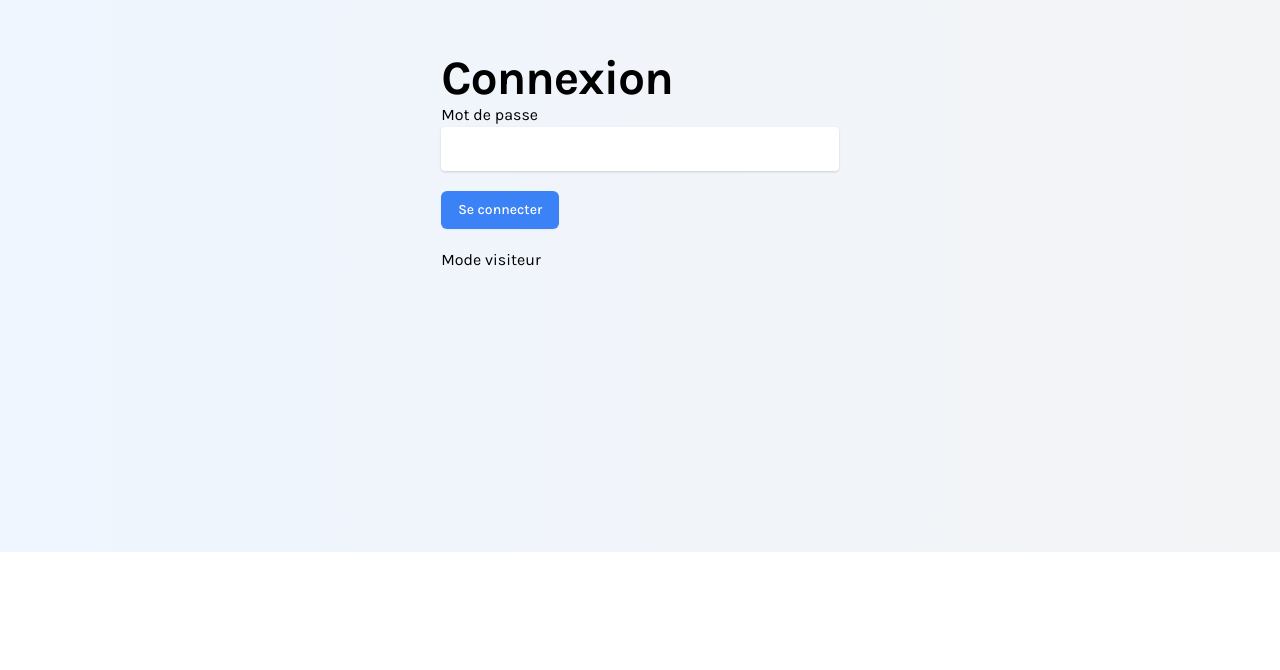
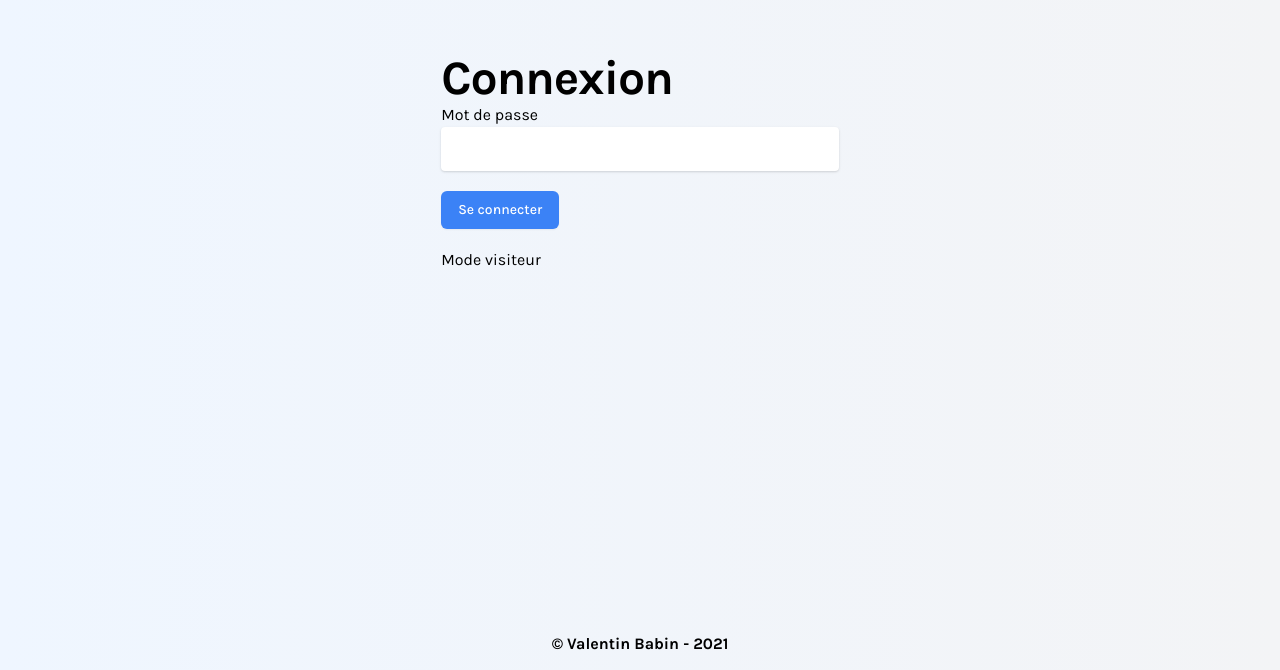
Before and after one commit to ValentinBabin/sneakers-collection, an Angular app: page / in a window 1280 px wide. Shown: the part 248-918 px from the top of the page. Before the commit the page ends 800 px from the top, so only its background shows below. Built offline with nearby package versions, Linux system fonts and the light colour scheme; what angular-responsive-carousel would draw is missing.

Commit message:
Add footer component

```diff
--- a/src/app/app.component.html
+++ b/src/app/app.component.html
@@ -1 +1,3 @@
 <router-outlet></router-outlet>
+
+<app-footer></app-footer>
--- a/src/app/app.module.ts
+++ b/src/app/app.module.ts
@@ -22,6 +22,7 @@ import { WishlistPageComponent } from './pages/wishlist-page/wishlist-page.compo
 import { CollectionPageComponent } from './pages/collection-page/collection-page.component';
 import { LoginPageComponent } from './pages/login-page/login-page.component';
 import { PriceTableComponent } from './components/price-table/price-table.component';
+import { FooterComponent } from './components/footer/footer.component';
 
 @NgModule({
   declarations: [
@@ -39,7 +40,8 @@ import { PriceTableComponent } from './components/price-table/price-table.compon
     WishlistPageComponent,
     CollectionPageComponent,
     LoginPageComponent,
-    PriceTableComponent
+    PriceTableComponent,
+    FooterComponent
   ],
   imports: [
     BrowserModule,
--- /dev/null
+++ b/src/app/components/footer/footer.component.html
@@ -0,0 +1,3 @@
+<div class="mt-24">
+    <p class="font-sans font-bold text-bodyMobile md:text-body text-center">© Valentin Babin - {{ dateNow }}</p>
+</div>
--- /dev/null
+++ b/src/app/components/footer/footer.component.ts
@@ -0,0 +1,19 @@
+import { Component, OnInit } from '@angular/core';
+
+@Component({
+  selector: 'app-footer',
+  templateUrl: './footer.component.html',
+  styleUrls: ['./footer.component.scss']
+})
+export class FooterComponent implements OnInit {
+
+  public dateNow: number;
+  pu
+
+  constructor() { }
+
+  ngOnInit(): void {
+    this.dateNow = new Date().getFullYear();
+  }
+
+}
```
Also changed, not shown: src/app/components/footer/footer.component.scss (added), 1 other file (tests, documents, lock files or other folders).
